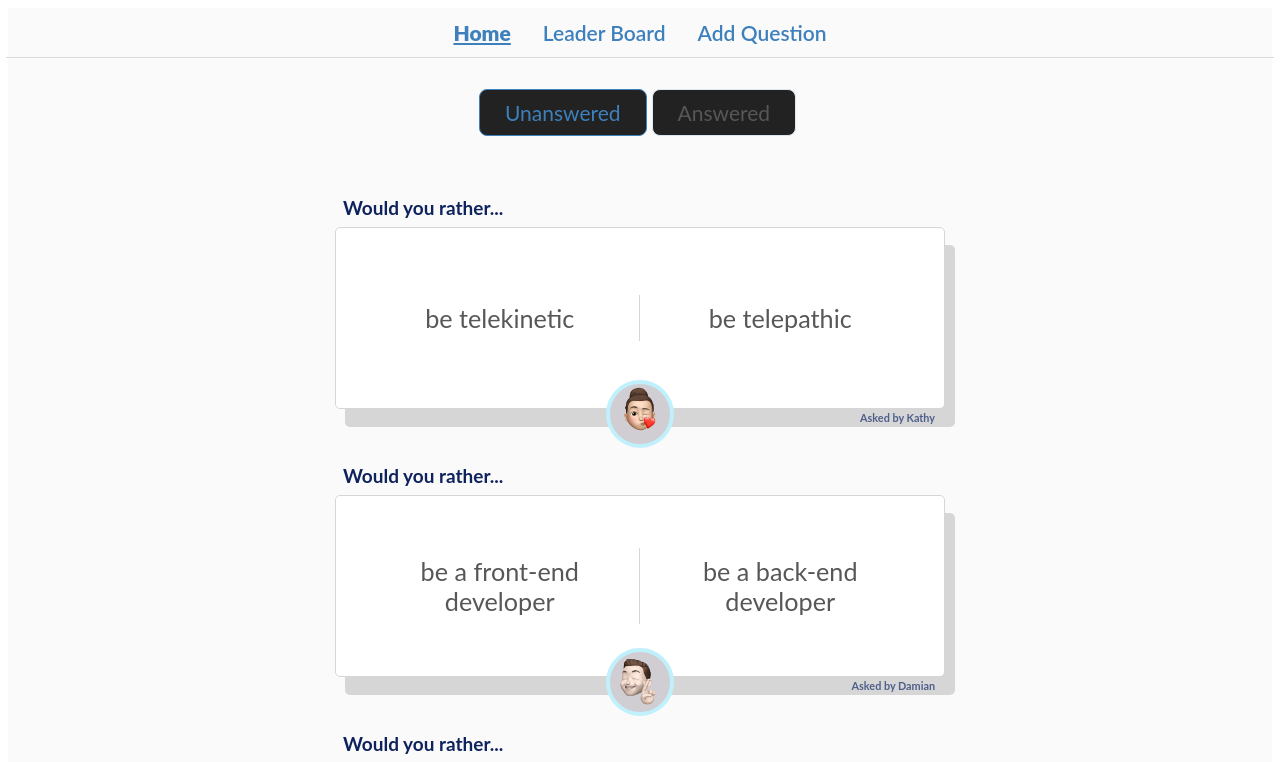
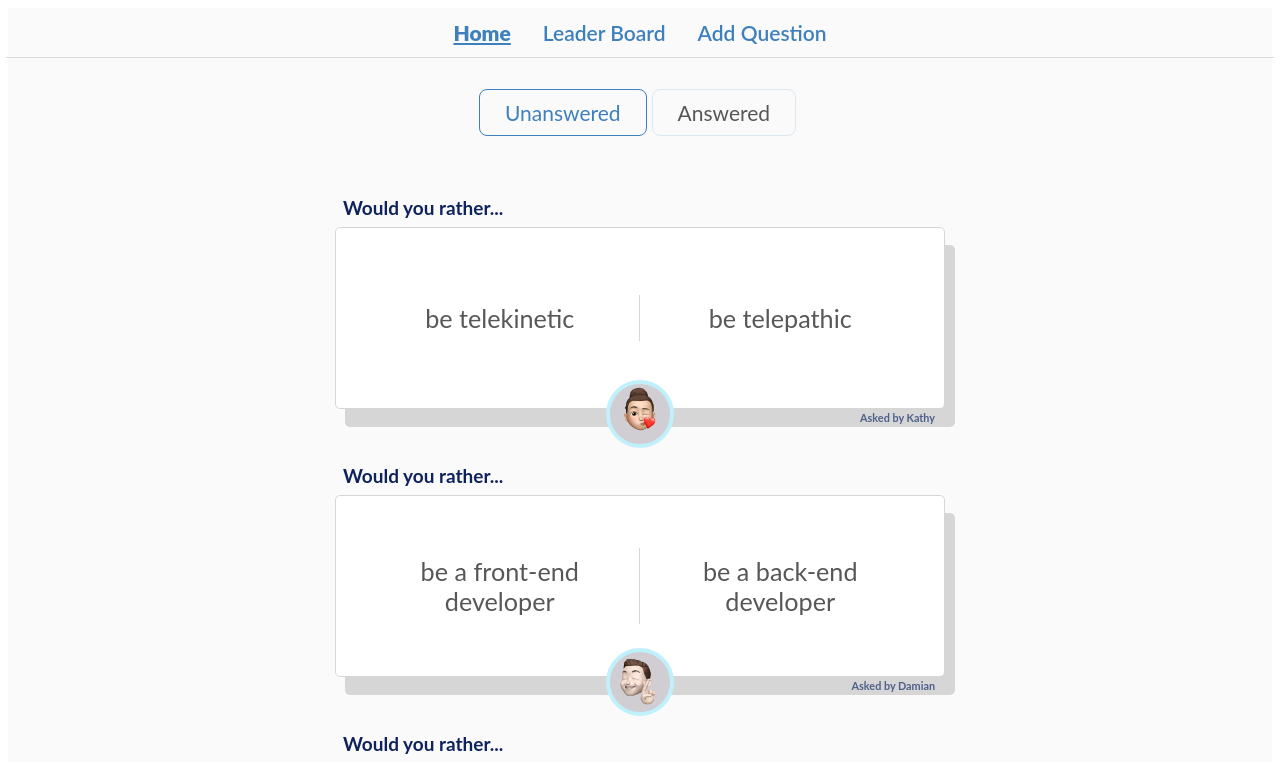
Before and after one commit to sonorone/reactnd-would-you-rather, a React (Create React App) app: page / in a window 1280 px wide. Shown: the top 762 px of the page. Built offline with nearby package versions, Linux system fonts and the light colour scheme.

Commit message:
style fix for filter

```diff
--- a/src/components/TwoRowsForm.css
+++ b/src/components/TwoRowsForm.css
@@ -110,5 +110,5 @@ input[type='radio']:checked ~ .check::before {
 
 input[type='radio']:checked ~ label {
   background: #ffffff;
-  background-color: #222222;
+  background-color: inherit;
 }
```
